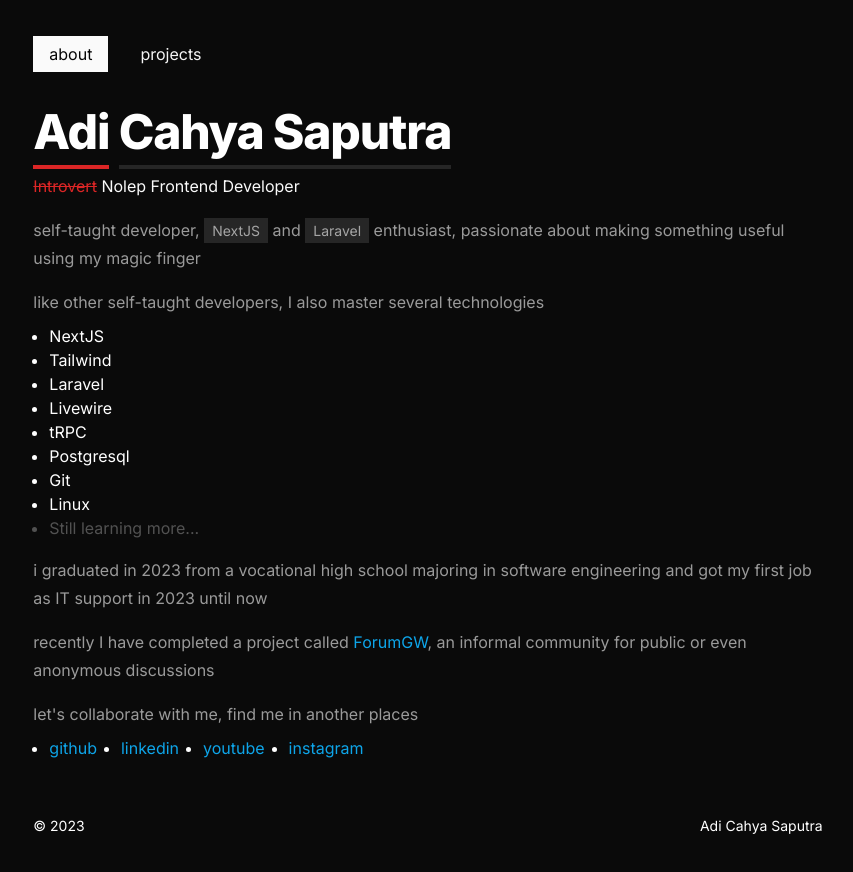
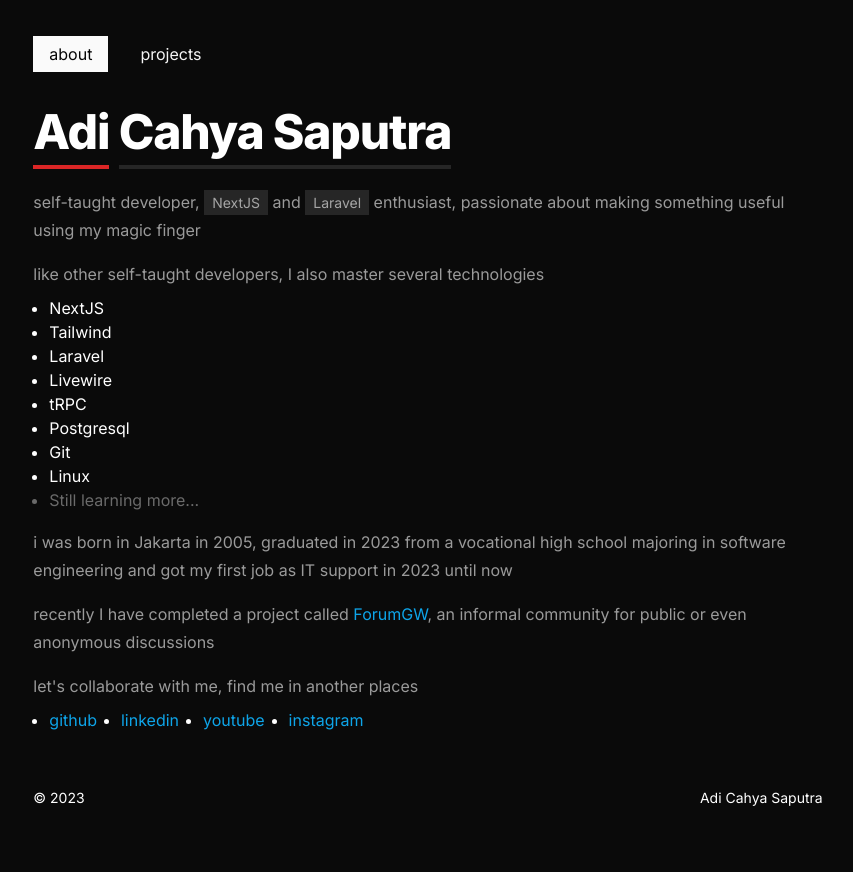
Before and after one commit to AdiCahyaSaputra/personal-website, a Next.js app: page / in a window 1280 px wide. Shown: the top 872 px of the page, without its empty margins (212-1065 px from the left). After the commit the page ends 848 px from the top, so only its background shows below. Built offline with nearby package versions, Linux system fonts and the light colour scheme.

Commit message:
style: copywritting change

```diff
--- a/app/page.tsx
+++ b/app/page.tsx
@@ -8,12 +8,8 @@ const Page = () => {
         <span className="pb-1 border-b-4 border-primary">Adi</span>{" "}
         <span className="pb-1 border-b-4 border-secondary">Cahya Saputra</span>{" "}
       </h1>
-      <p className="text-foreground mt-4 leading-7">
-        <span className="line-through text-primary">Introvert</span> Nolep
-        Frontend Developer
-      </p>
 
-      <p className="text-foreground/60 mt-4 leading-7">
+      <p className="text-foreground/60 mt-8 leading-7">
         self-taught developer,{" "}
         <span className="py-1 px-2 bg-secondary select-none text-sm">
           NextJS
@@ -32,8 +28,9 @@ const Page = () => {
       <SkillsSection />
 
       <p className="text-foreground/60 mt-4 leading-7">
-        i graduated in 2023 from a vocational high school majoring in software
-        engineering and got my first job as IT support in 2023 until now
+        i was born in Jakarta in 2005, graduated in 2023 from a vocational high
+        school majoring in software engineering and got my first job as IT
+        support in 2023 until now
       </p>
 
       <p className="text-foreground/60 mt-4 leading-7">
--- a/components/reusable/projects/CardProject.tsx
+++ b/components/reusable/projects/CardProject.tsx
@@ -30,7 +30,7 @@ const CardProject: React.FC<TProps> = ({
   techStack,
 }) => {
   return (
-    <Card className="rounded-none">
+    <Card className="rounded-none hover:border-primary">
       <CardHeader>
         <CardTitle>{title}</CardTitle>
         <CardDescription>{shortDesc}</CardDescription>
--- a/components/section/Navbar.tsx
+++ b/components/section/Navbar.tsx
@@ -34,8 +34,8 @@ const Navbar: React.FC = () => {
                     layoutId="navbar"
                     transition={{
                       type: "spring",
-                      stiffness: 350,
-                      damping: 30,
+                      stiffness: 400,
+                      damping: 50,
                     }}
                     className="absolute inset-0 bg-foreground -z-10"
                   />
--- a/components/section/SkillsSection.tsx
+++ b/components/section/SkillsSection.tsx
@@ -9,7 +9,7 @@ const SkillsSection: React.FC = () => {
       <li>Postgresql</li>
       <li>Git</li>
       <li>Linux</li>
-      <li className="text-foreground/30">Still learning more...</li>
+      <li className="text-foreground/40">Still learning more...</li>
     </ul>
   );
 };
```
